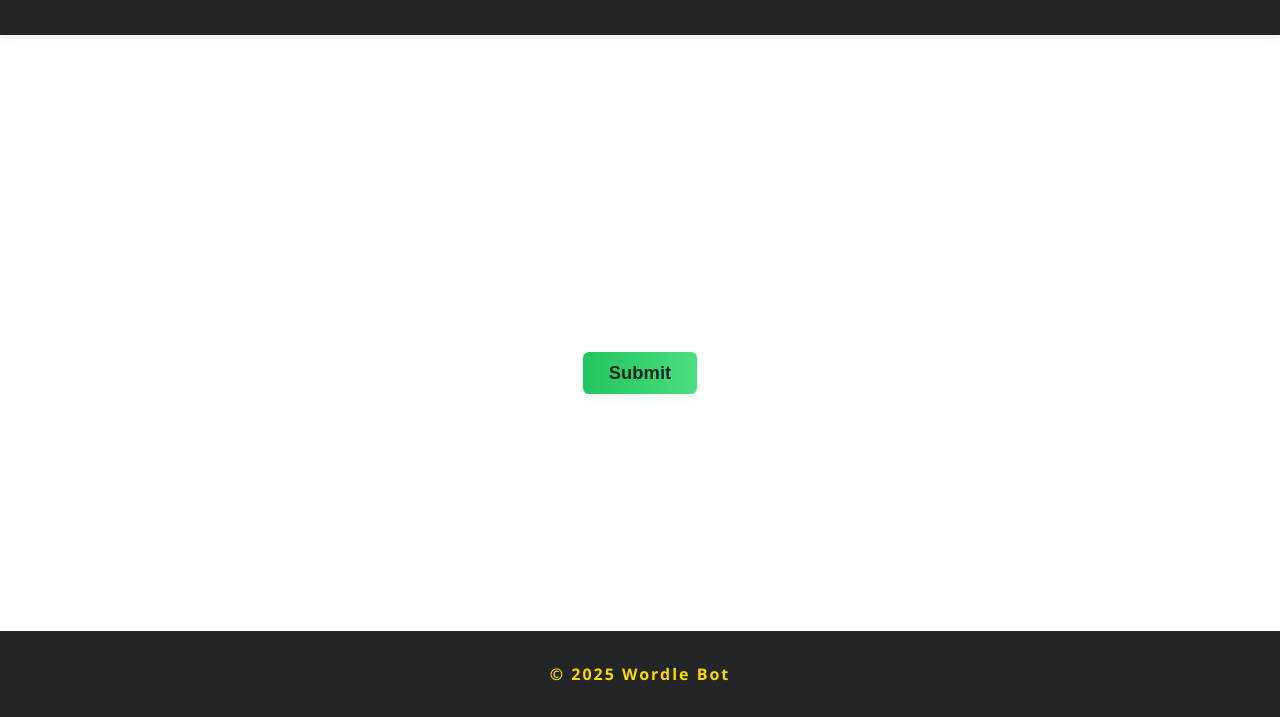
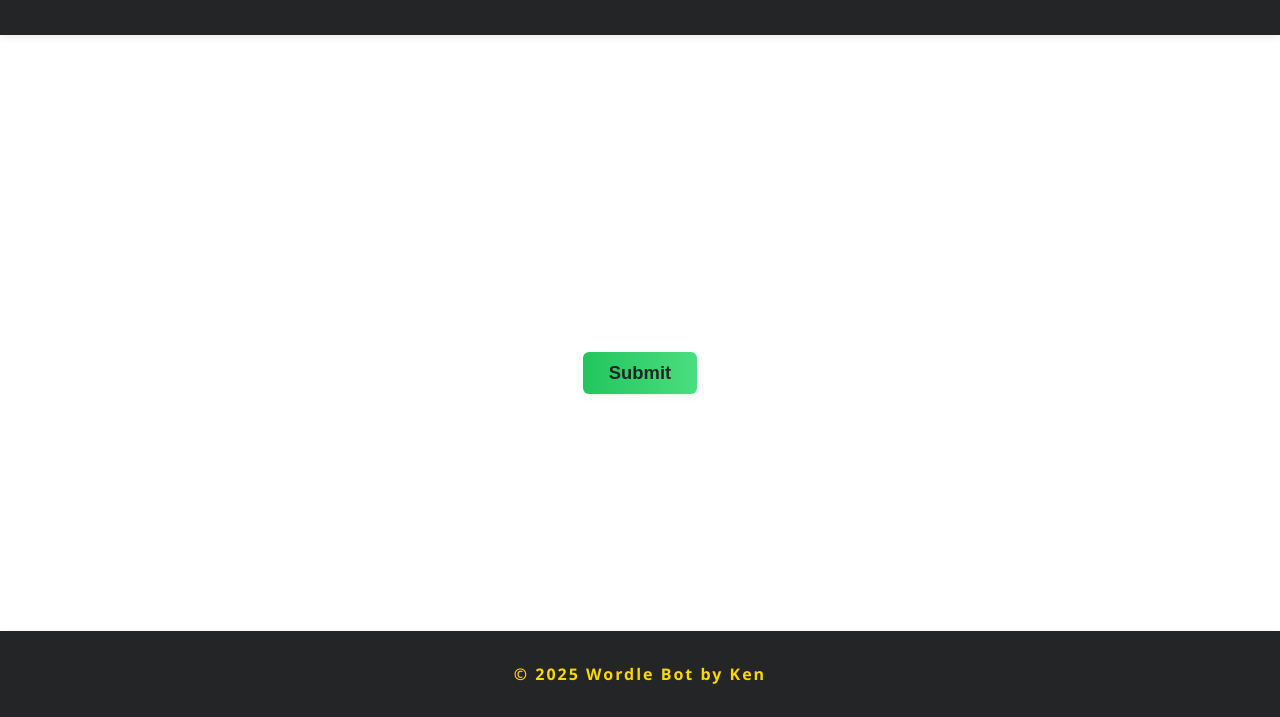
Before and after one commit to khanhtd585/Wordle-Bot, a plain HTML site: page web/index.html in a window 1280 px wide. Shown: the part 83-800 px from the top of the page. Drawn offline with Linux system fonts and the light colour scheme.

Commit message:
update by Ken

```diff
--- a/web/index.html
+++ b/web/index.html
@@ -24,7 +24,7 @@
         <div id="congrats" style="display:none;text-align:center;font-size:2rem;font-weight:700;color:#22c55e;margin-top:1.5rem;">🎉 Chúc mừng! Bạn đã giải đúng! 🎉</div>
     </main>
     <footer>
-        <p>© 2025 Wordle Bot</p>
+        <p>© 2025 Wordle Bot by Ken</p>
     </footer>
     <script src="words.js"></script>
     <script src="script.js"></script>
```
